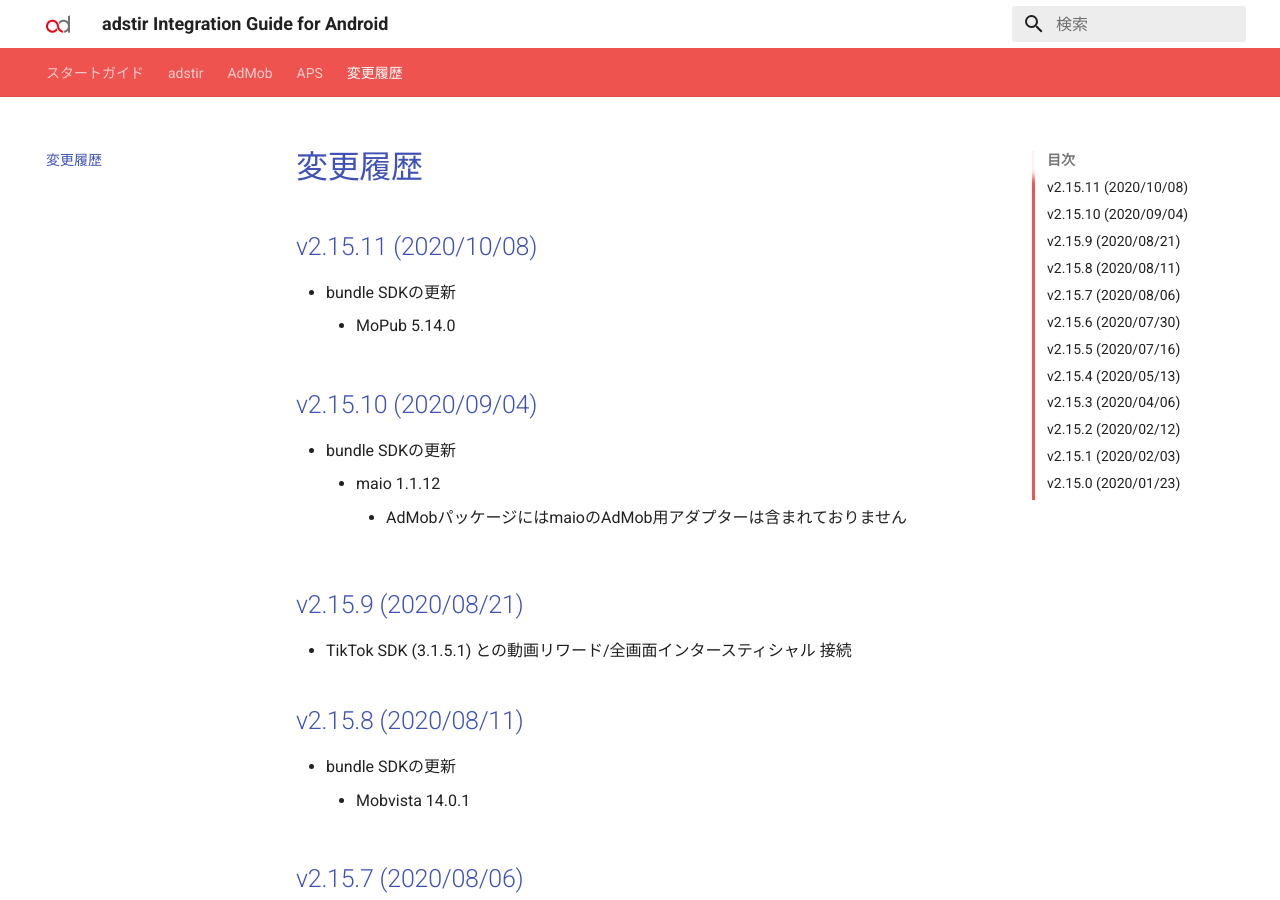
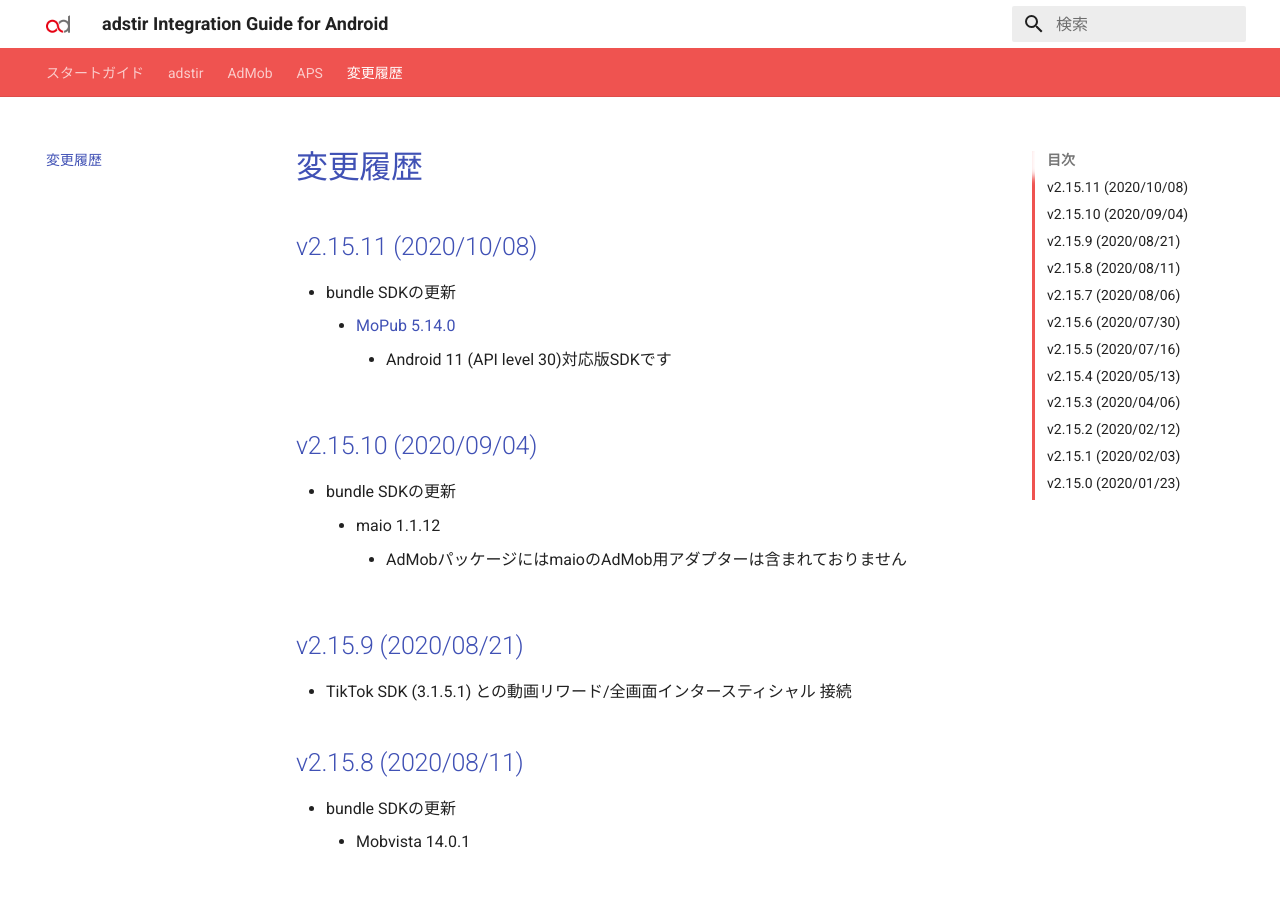
Before and after one commit to united-adstir/android-sdk-docs, an MkDocs documentation site: the page built from docs/changelog.md, in a window 1280 px wide and 900 px high. Built offline with MkDocs 1.6.1 and Material for MkDocs 9.7.7, drawn with Linux system fonts in a browser that asks for light colours; the version menu is left out.

Commit message:
mopubのリンク追加

```diff
--- a/docs/changelog.md
+++ b/docs/changelog.md
@@ -3,7 +3,8 @@
 ## v2.15.11 (2020/10/08)
 
 - bundle SDKの更新
-    * MoPub 5.14.0
+    * [MoPub 5.14.0](https://github.com/mopub/mopub-android-sdk/releases/tag/v5.14.0)
+        * Android 11 (API level 30)対応版SDKです
 
 ## v2.15.10 (2020/09/04)
 
```
